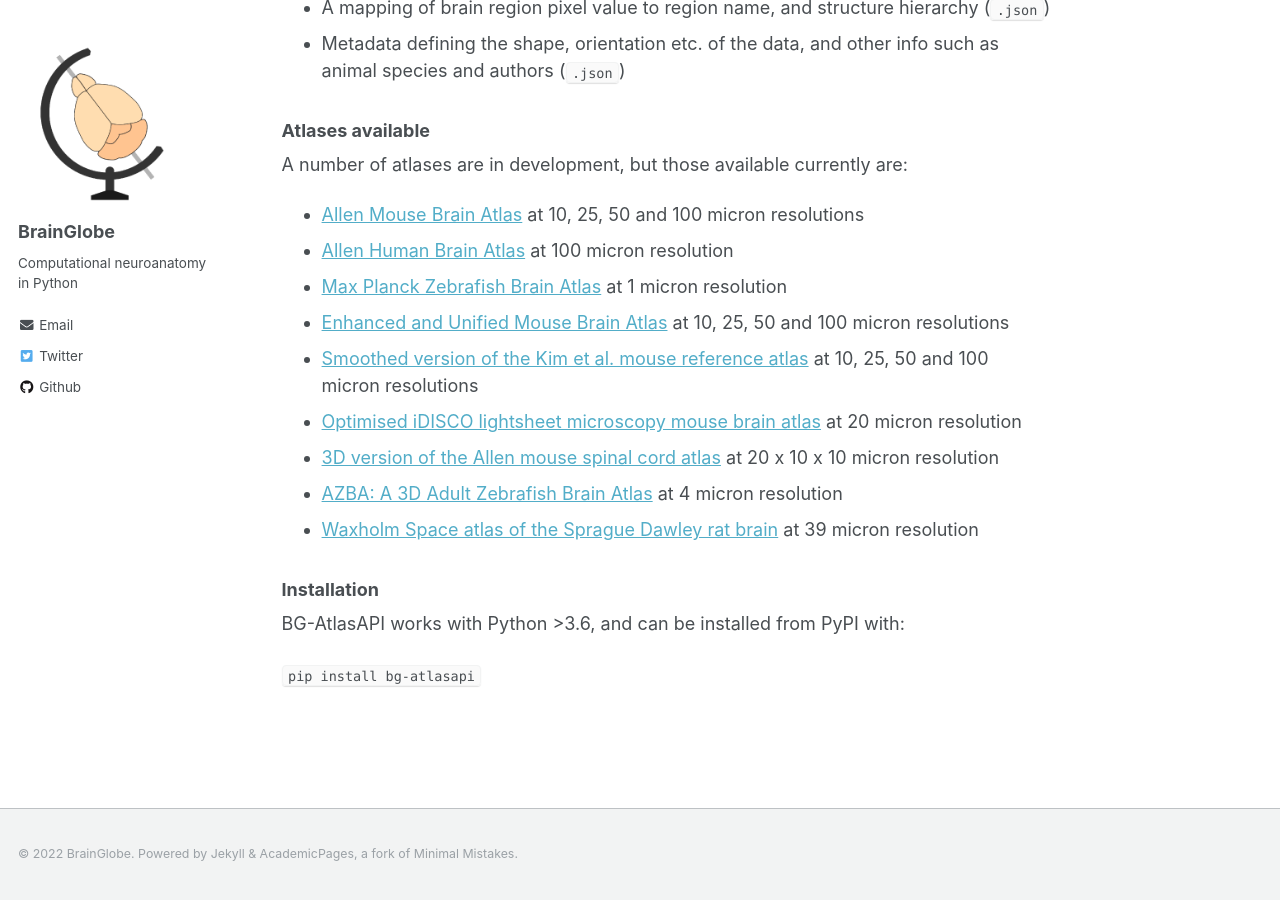
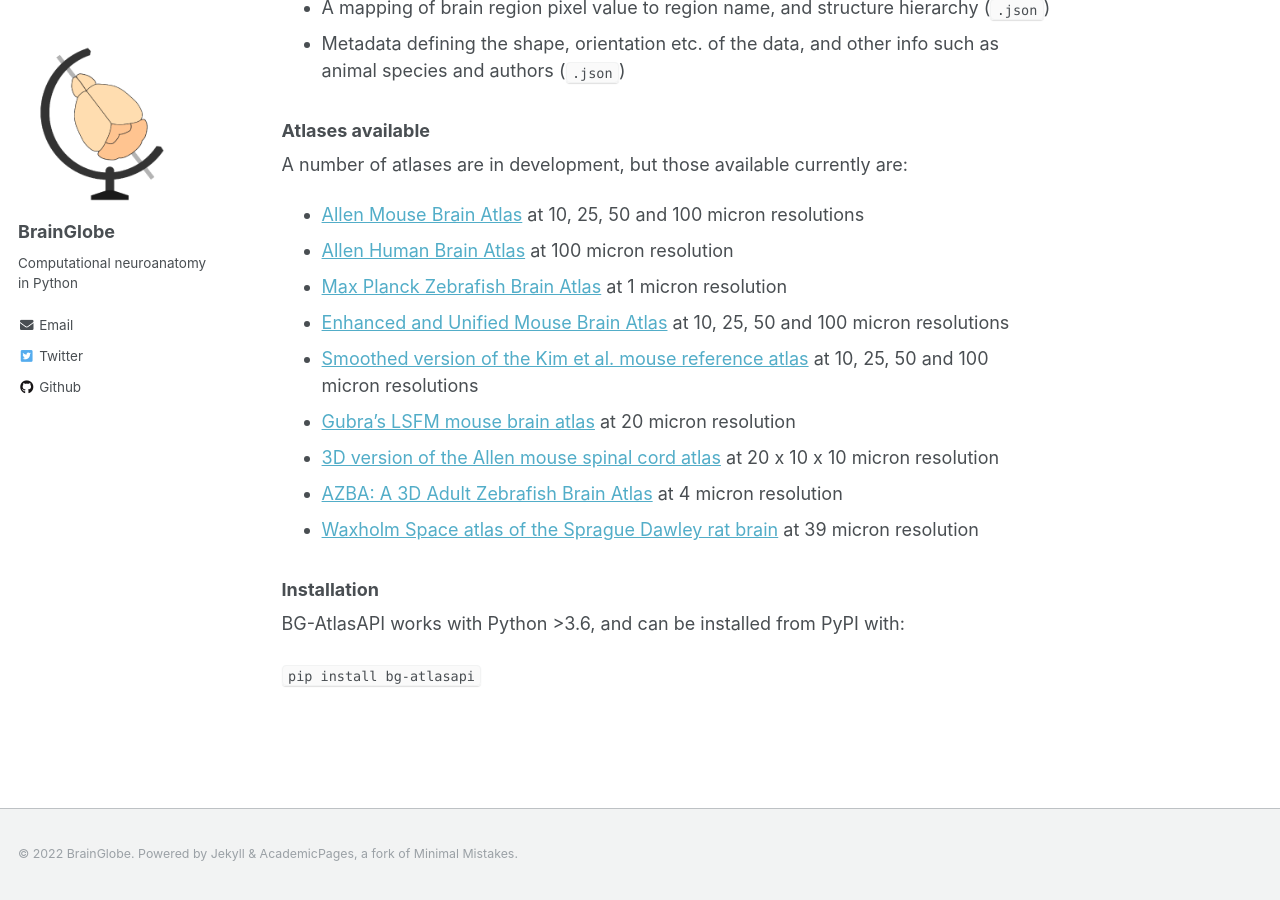
Before and after one commit to brainglobe/brainglobe-web, a Jekyll site: the page built from _pages/atlas-api.md, in a window 1280 px wide and 900 px high, scrolled down 713 px. Built offline with Jekyll 4.4.1, drawn with Linux system fonts in a browser that asks for light colours.

Commit message:
Update atlas name

```diff
--- a/_pages/atlas-api.md
+++ b/_pages/atlas-api.md
@@ -28,7 +28,7 @@
 * [Max Planck Zebrafish Brain Atlas](http://fishatlas.neuro.mpg.de) at 1 micron resolution
 * [Enhanced and Unified Mouse Brain Atlas](https://kimlab.io/brain-map/atlas/) at 10, 25, 50 and 100 micron resolutions
 * [Smoothed version of the Kim et al. mouse reference atlas](https://doi.org/10.1016/j.celrep.2014.12.014) at 10, 25, 50 and 100 micron resolutions
-* [Optimised iDISCO lightsheet microscopy mouse brain atlas](https://doi.org/10.1007/s12021-020-09490-8) at 20 micron resolution
+* [Gubra's LSFM mouse brain atlas](https://doi.org/10.1007/s12021-020-09490-8) at 20 micron resolution
 * [3D version of the Allen mouse spinal cord atlas](https://doi.org/10.1101/2021.05.06.443008) at 20 x 10 x 10 micron resolution
 * [AZBA: A 3D Adult Zebrafish Brain Atlas](https://doi.org/10.1101/2021.05.04.442625) at 4 micron resolution
 * [Waxholm Space atlas of the Sprague Dawley rat brain](https://doi.org/10.1016/j.neuroimage.2014.04.001) at 39 micron resolution
```
